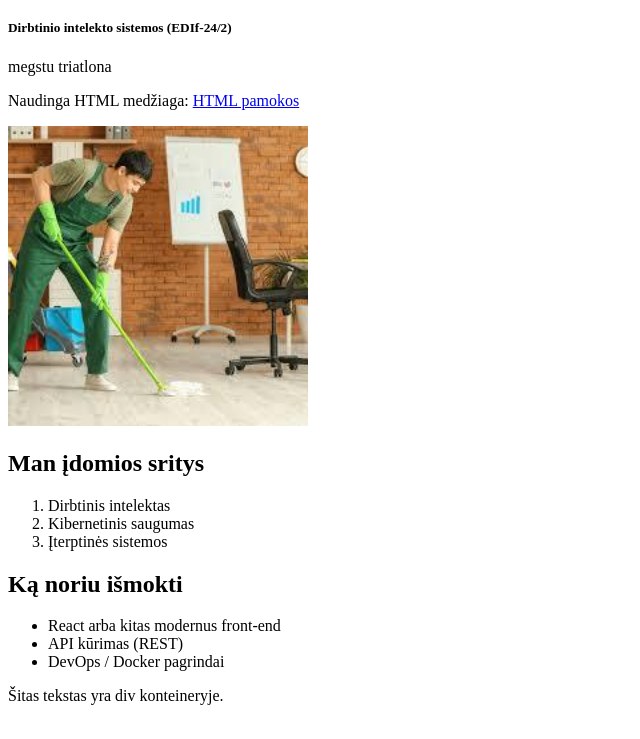
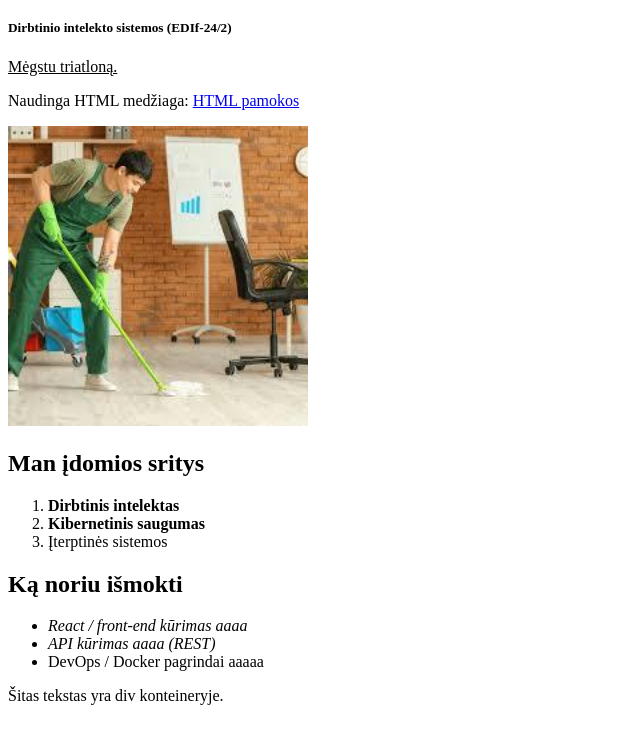
Before and after one commit to mapocius/mapocius, a plain HTML site: page skriptinis/index.html in a window 1280 px wide. Shown: the part 61-800 px from the top of the page, without its empty margins (0-640 px from the left). Drawn offline with Linux system fonts and the light colour scheme.

Commit message:
papildoma

```diff
--- a/skriptinis/index.html
+++ b/skriptinis/index.html
@@ -1,12 +1,3 @@
-<!-- Matas Augustas Pocius, AI Systems – EDIf-24/2 -->
-<!DOCTYPE html>
-<html lang="en">
-<head>
-    <meta charset="UTF-8">
-    <meta name="viewport" content="width=device-width, initial-scale=1.0">
-    <title>Document</title>
-</head>
-<body>
 <!-- Matas Augustas Pocius, AI Systems – EDIf-24/2 -->
 <!DOCTYPE html>
 <html lang="lt">
@@ -21,10 +12,17 @@
     <h1>Matas Augustas Pocius</h1>
     <h5>Dirbtinio intelekto sistemos (EDIf-24/2)</h5>
 
-    <!-- b. Pastraipa -->
-    <p>
-        megstu triatlona
-    </p>
+    <!-- b. Pastraipa (čia ją pabrauksim 1. c punkte) -->
+    <u>
+        <p>
+            Mėgstu triatloną.
+        </p>
+    </u>
+    <!--
+        <u> pabraukia tekstą, bet žiniatinklyje pabraukimas dažnai siejamas su nuorodomis.
+        Todėl pabraukti visą pastraipą gali būti klaidinantis – vartotojas gali galvoti,
+        kad tai paspaudžiama nuoroda.
+    -->
 
     <!-- c. Nuoroda -->
     <p>
@@ -33,32 +31,51 @@
     </p>
 
     <!-- d. Paveikslėlis -->
-    <img src="images\svajoniu_darbas.jpg" alt="Mano svajonių darbo pozicija" width="300">
+    <img src="images/svajoniu_darbas.jpg" alt="Mano svajonių darbo pozicija" width="300">
 
     <!-- e. Sąrašai -->
     <h2>Man įdomios sritys</h2>
-    <!-- numeruotas -->
+    <!-- 1.a užduotis – numeruotas sąrašas -->
     <ol>
-        <li>Dirbtinis intelektas</li>
-        <li>Kibernetinis saugumas</li>
+        <li><strong>Dirbtinis intelektas</strong></li>
+        <li><b>Kibernetinis saugumas</b></li>
         <li>Įterptinės sistemos</li>
     </ol>
+    <!--
+        <strong> – semantinė žymė: reiškia „svarbus turinys“, ekrano skaitytuvai tai supranta.
+        <b> – tik vizualiai pastorina tekstą, bet nereiškia „svarbesnis“.
+        Todėl <strong> labiau semantiškai teisinga, kai nori pabrėžti svarbą.
+    -->
 
     <h2>Ką noriu išmokti</h2>
-    <!-- nenumeruotas -->
+    <!-- 1.b užduotis – nenumeruotas sąrašas -->
     <ul>
-        <li>React arba kitas modernus front-end</li>
-        <li>API kūrimas (REST)</li>
-        <li>DevOps / Docker pagrindai</li>
+        <li><em>React / front-end kūrimas aaaa</em></li>
+        <li><i>API kūrimas aaaa (REST)</i></li>
+        <li>DevOps / Docker pagrindai aaaaa</li>
     </ul>
+    <!--
+        <em> – semantinis „pabrėžimas“, duoda prasmę (akcentą); skaitytuvai gali perskaityti kitokiu tonu.
+        <i> – tik pasvyra vizualiai, bet semantiškai nieko nesako.
+        Todėl tekstui, kuriam nori suteikti prasmės akcentą, geriau <em>.
+    -->
 
     <!-- f. Div konteineris -->
     <div>
+        <!--
+            <div> – blokinis konteineris, naudojamas sugrupuoti elementus ir vėliau
+            juos išdėlioti ar stilizuoti per CSS.
+        -->
         <p>Šitas tekstas yra div konteineryje.</p>
     </div>
 
+    <!--
+        <!DOCTYPE html> – nurodo, kad tai HTML5 dokumentas.
+        <html> – žymi viso HTML dokumento pradžią ir pabaigą.
+        <head> – apima informaciją, kuri nerodoma puslapyje (pvz., meta duomenys, pavadinimas).
+        <meta> – apibrėžia papildomą informaciją, pvz., koduotę ar vaizdo pločio nustatymus.
+        <title> – nurodo puslapio pavadinimą (rodomą naršyklės skirtuke).
+        <body> – dalis, kurioje talpinamas matomas turinys (tekstas, paveikslai, nuorodos ir t. t.).
+    -->
 </body>
 </html>
-
-</body>
-</html>
```
